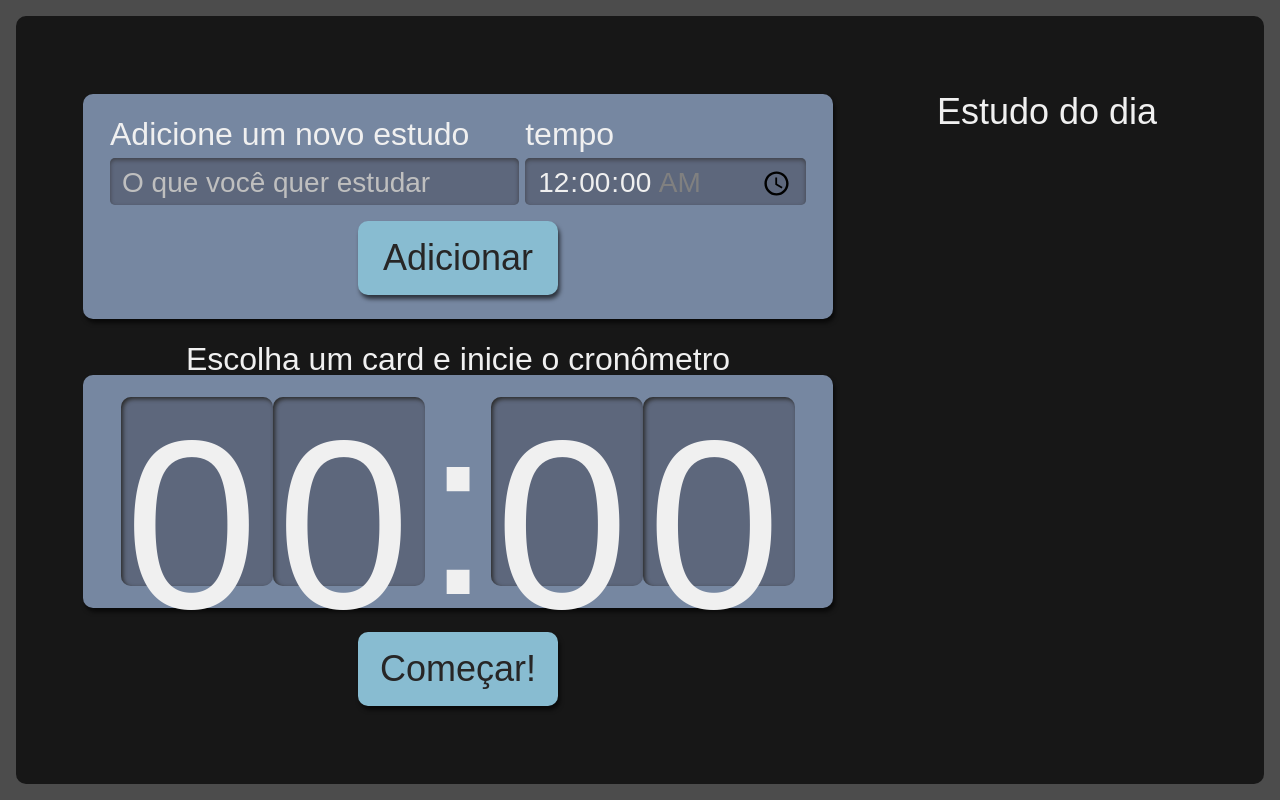
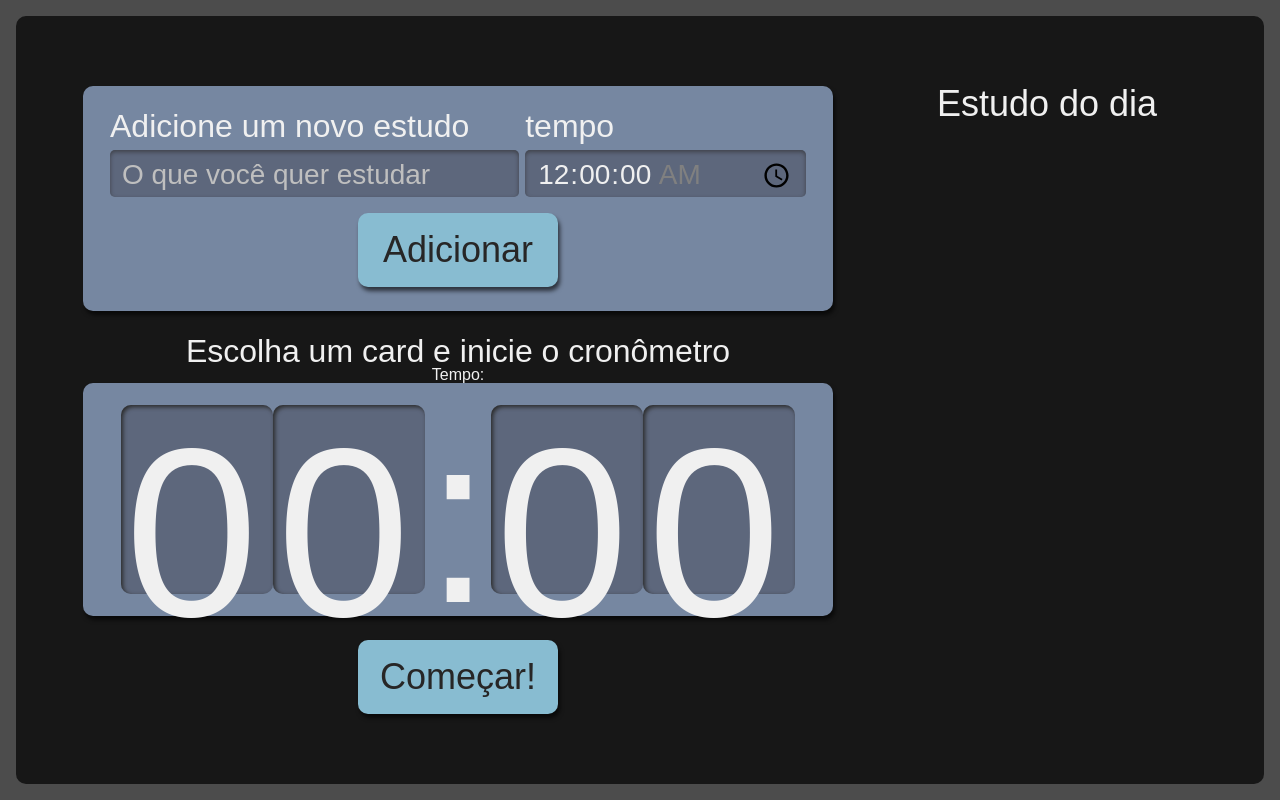
Before and after one commit to Odisseu93/Introducao_react, a React (Create React App) app: page / in a window 1280 px wide. Built offline with nearby package versions, Linux system fonts and the light colour scheme.

Commit message:
adionando o hook useEffect() em Cronometro

```diff
--- a/src/components/Cronometro/index.tsx
+++ b/src/components/Cronometro/index.tsx
@@ -2,12 +2,28 @@ import Botao from "../button"
 import Relogio from "./Relogio"
 import style from "./Cronometro.module.scss";
 import { tempoParaSegundos } from "../../common/utils/time";
+import { ITarefa } from '../../types/tarefa';
+import { useEffect, useState } from "react";
 
-export  default function Cronometro() {
-  console.log('conversao: ', tempoParaSegundos('01:01:01'));
+interface Props {
+  selecionado: ITarefa | undefined
+}
+
+export default function Cronometro({ selecionado }:
+  Props) {
+  const [tempo, setTempo] = useState<number>();
+
+  useEffect(() => {
+    if (selecionado?.tempo) {
+      setTempo(tempoParaSegundos((selecionado.tempo)))
+    }
+  }, [selecionado])
+
   return (
     <div className={style.cronometro}>
-      <p className={style.titulo}>Escolha um card e inicie o cronômetro</p>
+      <p className={style.titulo}>Escolha um card e
+        inicie o cronômetro</p>
+      Tempo: {tempo}
       <div className={style.relogioWrapper}>
         <Relogio />
       </div>
--- a/src/pages/App.tsx
+++ b/src/pages/App.tsx
@@ -23,7 +23,7 @@ function App() {
       tarefas={tarefas}
       selecionaTarefa={selecionaTarefa}
        />
-      <Cronometro />
+      <Cronometro selecionado={selecionado}/>
     </div>
   );
 }
```
